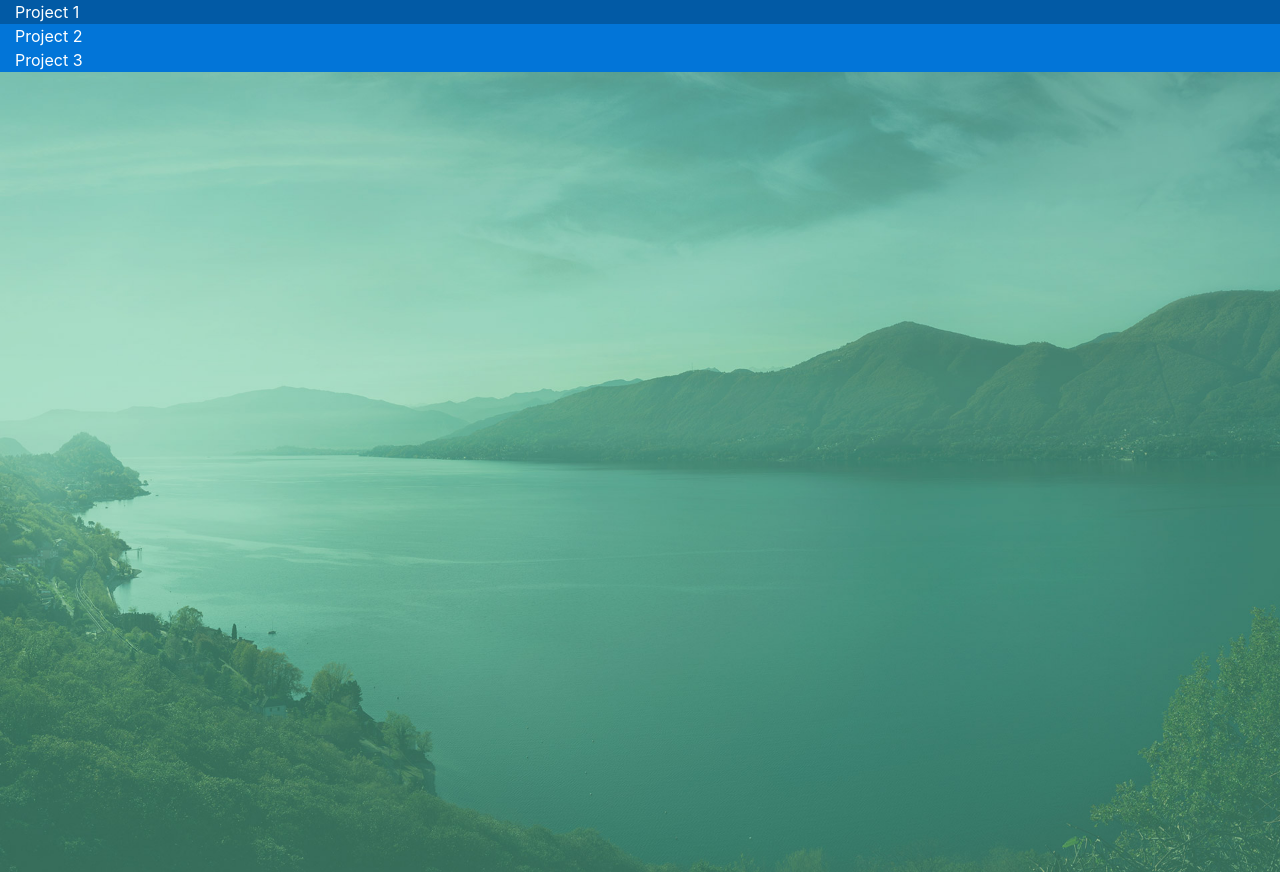
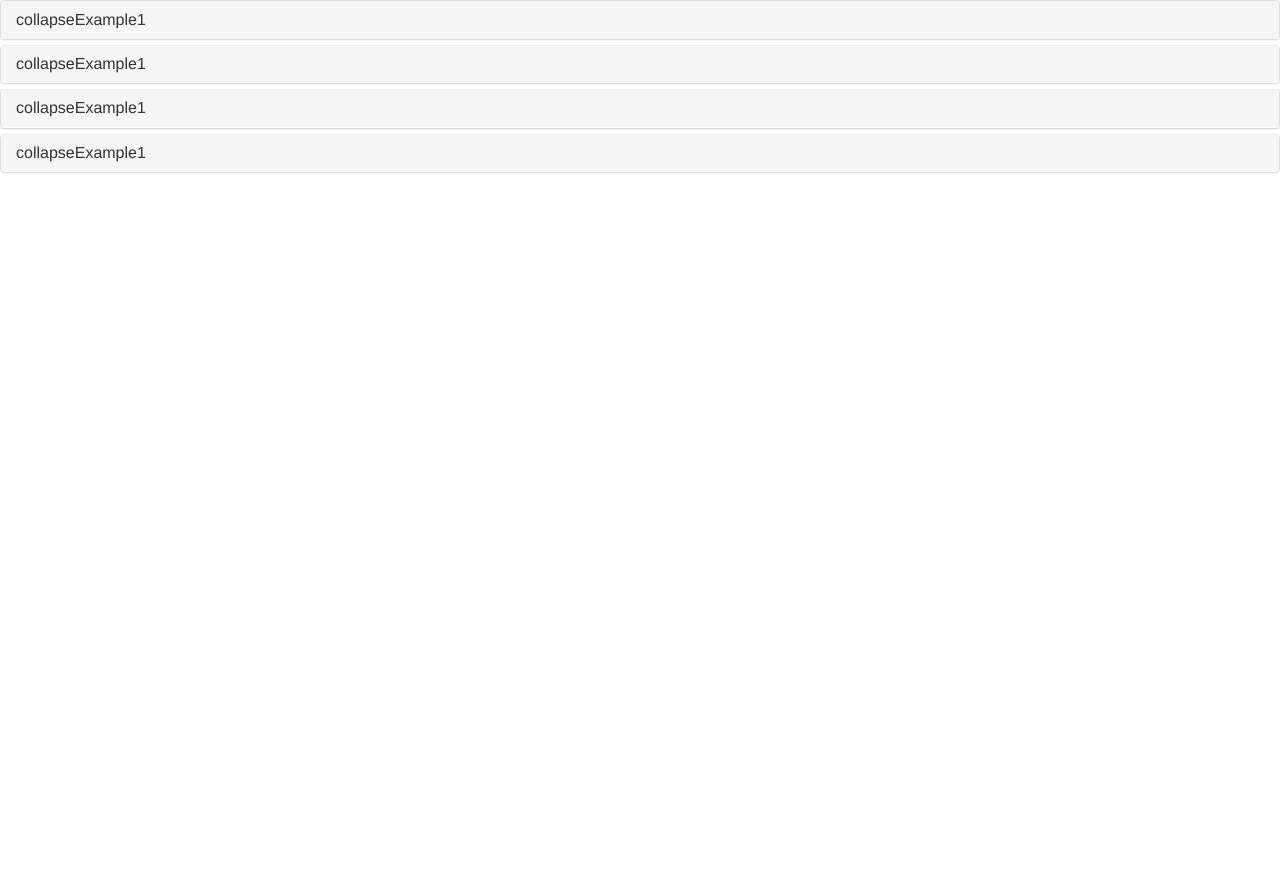
Before and after one commit to bryoh/test_automation_tools, a Flask app: page / in a window 1280 px wide. After the commit the page ends 173 px from the top, so only its background shows below. Run offline with Flask 2, Linux system fonts and the light colour scheme; some libraries are stand-ins or nearby versions.

Commit message:
[BOOTSTRAP] added collapse to cards
TODO: Scale images within the card tile

```diff
--- a/blue/site/templates/head.html
+++ b/blue/site/templates/head.html
@@ -1,11 +1,20 @@
 {% macro site(title) %}
     <title>{{title}}</title>
-    <link rel="stylesheet" href="https://maxcdn.bootstrapcdn.com/bootstrap/4.0.0-alpha.6/css/bootstrap.min.css" integrity="sha384-rwoIResjU2yc3z8GV/NPeZWAv56rSmLldC3R/AZzGRnGxQQKnKkoFVhFQhNUwEyJ" crossorigin="anonymous">
+    <!--<link rel="stylesheet" href="https://maxcdn.bootstrapcdn.com/bootstrap/4.0.0-alpha.6/css/bootstrap.min.css" integrity="sha384-rwoIResjU2yc3z8GV/NPeZWAv56rSmLldC3R/AZzGRnGxQQKnKkoFVhFQhNUwEyJ" crossorigin="anonymous">-->
+    <link rel="stylesheet" href="https://maxcdn.bootstrapcdn.com/bootstrap/3.3.7/css/bootstrap.min.css">
 {% endmacro %}
 
 {% macro bootstrapLinks(link) %}
 <!--{{link}}-->
-<script src="https://code.jquery.com/jquery-3.1.1.slim.min.js" integrity="sha384-A7FZj7v+d/sdmMqp/nOQwliLvUsJfDHW+k9Omg/a/EheAdgtzNs3hpfag6Ed950n" crossorigin="anonymous"></script>
-<script src="https://cdnjs.cloudflare.com/ajax/libs/tether/1.4.0/js/tether.min.js" integrity="sha384-DztdAPBWPRXSA/3eYEEUWrWCy7G5KFbe8fFjk5JAIxUYHKkDx6Qin1DkWx51bBrb" crossorigin="anonymous"></script>
-<script src="https://maxcdn.bootstrapcdn.com/bootstrap/4.0.0-alpha.6/js/bootstrap.min.js" integrity="sha384-vBWWzlZJ8ea9aCX4pEW3rVHjgjt7zpkNpZk+02D9phzyeVkE+jo0ieGizqPLForn" crossorigin="anonymous"></script>
+
+  <script src="https://ajax.googleapis.com/ajax/libs/jquery/3.1.1/jquery.min.js"></script>
+  <script src="https://maxcdn.bootstrapcdn.com/bootstrap/3.3.7/js/bootstrap.min.js"></script>
+
+<!--
+
+<script src="https://code.jquery.com/jquery-3.1.1.slim.min.js" integrity="sha384-A7FZj7v+d/sdmMqp/nOQwliLvUsJfDHW+k9Omg/a/EheAdgtzNs3hpfag6Ed950n" crossorigin="anonymous"></script>&ndash;&gt;
+<script src="https://cdnjs.cloudflare.com/ajax/libs/tether/1.4.0/js/tether.min.js" integrity="sha384-DztdAPBWPRXSA/3eYEEUWrWCy7G5KFbe8fFjk5JAIxUYHKkDx6Qin1DkWx51bBrb" crossorigin="anonymous"></script>&ndash;&gt;
+<script src="https://maxcdn.bootstrapcdn.com/bootstrap/4.0.0-alpha.6/js/bootstrap.min.js" integrity="sha384-vBWWzlZJ8ea9aCX4pEW3rVHjgjt7zpkNpZk+02D9phzyeVkE+jo0ieGizqPLForn" crossorigin="anonymous"></script>&ndash;&gt;
+-->
+
 {% endmacro %}
--- a/blue/site/templates/index.html
+++ b/blue/site/templates/index.html
@@ -1,28 +1,26 @@
 <!DOCTYPE html>
+<html lang="en">
 {% from "head.html" import site %}
 {% from "head.html" import bootstrapLinks %}
 {% from "panels.html" import bootstrapPreview %}
 {% from "panels.html" import bootstrapCard %}
-
-
-<html lang="en">
 <head>
     <meta charset="UTF-8">
     {{ site('Site Title') }}
 	<link rel="stylesheet" type="text/css" href="{{ url_for('static', filename='site/css/mainpage.css') }}">
 </head>
 <body>
-        <div class="container-fluid remove-borders">
-			{{ bootstrapPreview("collapseExample1","Project 1", "Hello this is project 1") }}
-            {{ bootstrapPreview("collapseExample2","Project 2", "Hello this is project 2") }}
-            {{ bootstrapPreview("collapseExample3","Project 3", "Hello this is project 3") }}
-            {{ bootstrapCard('site/img/img-1.jpg', "Project 4", "Hello this is project 4") }}
-        </div>
+            <div class="panel-group maxeverything" id="accordion">
+                    {{ bootstrapPreview("collapseExample1","Project1", "Hello this is project 1","accordion","-0%",url_for('static', filename='site/img/img-1.jpg') ) }}
+                    {{ bootstrapPreview("collapseExample1","Project2", "Hello this is project 1","accordion","-2%", url_for('static', filename='site/img/img-2.jpg') ) }}
+                    {{ bootstrapPreview("collapseExample1","Project3", "Hello this is project 1","accordion", "-2%", url_for('static', filename='site/img/img-3.jpg') ) }}
+                    {{ bootstrapPreview("collapseExample1","Project4", "Hello this is project 1","accordion", "-2%", url_for('static', filename='site/img/img-4.jpg') ) }}
+            </div>
 
 
-<script src="{{ url_for('static', filename='site/js/main.js') }}"></script>
-<script src="{{ url_for('static', filename='site/js/jquery-2.1.1.js') }}"></script>
-<script src="{{ url_for('static', filename='site/js/modernizr.js') }}"></script>
-{{bootstrapLinks("These are bootstrap cdns")}}
+    <script src="{{ url_for('static', filename='site/js/main.js') }}"></script>
+    <script src="{{ url_for('static', filename='site/js/jquery-2.1.1.js') }}"></script>
+    <script src="{{ url_for('static', filename='site/js/modernizr.js') }}"></script>
+    {{bootstrapLinks("These are bootstrap cdns")}}
 </body>
 </html>
--- a/blue/site/templates/panels.html
+++ b/blue/site/templates/panels.html
@@ -1,17 +1,37 @@
-{% macro bootstrapPreview(link,h2Title,description) %}
-  <div class="container-fluid remove-borders" style="height: 25%;" >
-    <div class="container-fluid btn-primary" style="height: 100%;" data-toggle="collapse" href="#{{link}}">
-      {{h2Title}}
-    </div>
-  </div>
+{% macro bootstrapPreview(h2Title,link,description,accordionid,translation, imgsrc) %}
 
-  <div class="container-fluid collapse remove-borders " id="{{link}}">
-    <div class="container-fluid card card-block remove-borders" >
-        {{description}}
-    </div>
-  </div>
+    <div class="panel panel-default">
+            <div class="panel-heading"style="transform: translateY({{translation|safe}});">
+
+
+                    <h4 class="panel-title card">
+
+                    <a data-toggle="collapse" data-parent="#{{accordionid|safe}}" href="#{{link|safe}}">{{h2Title}}</a>
+
+                    </h4>
+            </div>
+            <div id="{{link|safe}}" class="panel-collapse collapse">
+                <div class="panel-body quarter3 jumbotron" >
+                    <img class="card-image" src="{{imgsrc|safe}}" alt="Card image cap">1
+                        {{ description}}
+                </div>
+            </div>
+     </div>
+
 {% endmacro %}
 
 {% macro bootstrapCard(link,htitle, content) %}
-<img src={{link|safe}} class="img-fluid" alt="Responsive image">
+<img src={{link|safe}} class="img-fluid" alt="Responsive image" style="height: 40px ;">
 {% endmacro %}
+
+
+
+<div class="card card-inverse">
+    <img class="card-image" src="{{imgsrc|safe}}" alt="Card image cap">
+</div>
+
+<div class="card">
+  <img class="card-img-top" src="{{imgsrc|safe}}" alt="Card image cap">
+  <div class="card-block">
+  </div>
+</div>
--- a/blue/static/site/css/mainpage.css
+++ b/blue/static/site/css/mainpage.css
@@ -5,3 +5,30 @@
     margin: 0px !important;
 
 }
+
+.maxeverything {
+    height: 100vh;
+    width: 100vw;
+}
+
+.maxheight{
+    height: 90vh;
+}
+
+.per100hw{
+    height: 100%;
+    width: 100%
+}
+
+.quarter{
+    height: 25%;
+}
+
+.quarter3{
+    height: 75vh;
+}
+
+myimage{
+    max-height: 400px;
+    max-width: 100px;
+}
```
Also changed, not shown: blue/static/site/img/img-2.jpg (added), blue/static/site/img/img-3.jpg (added), blue/static/site/img/img-4.jpg (added).
